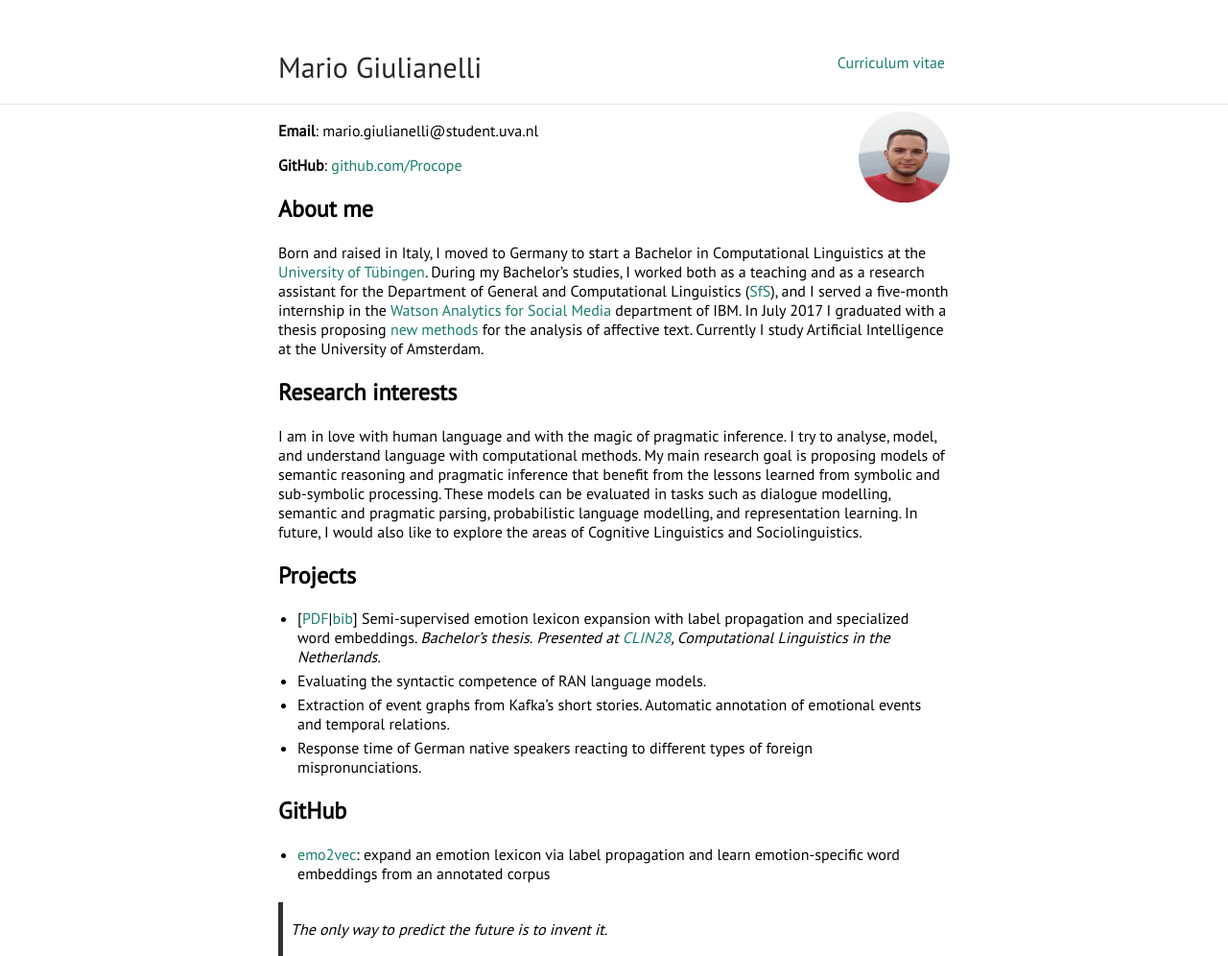
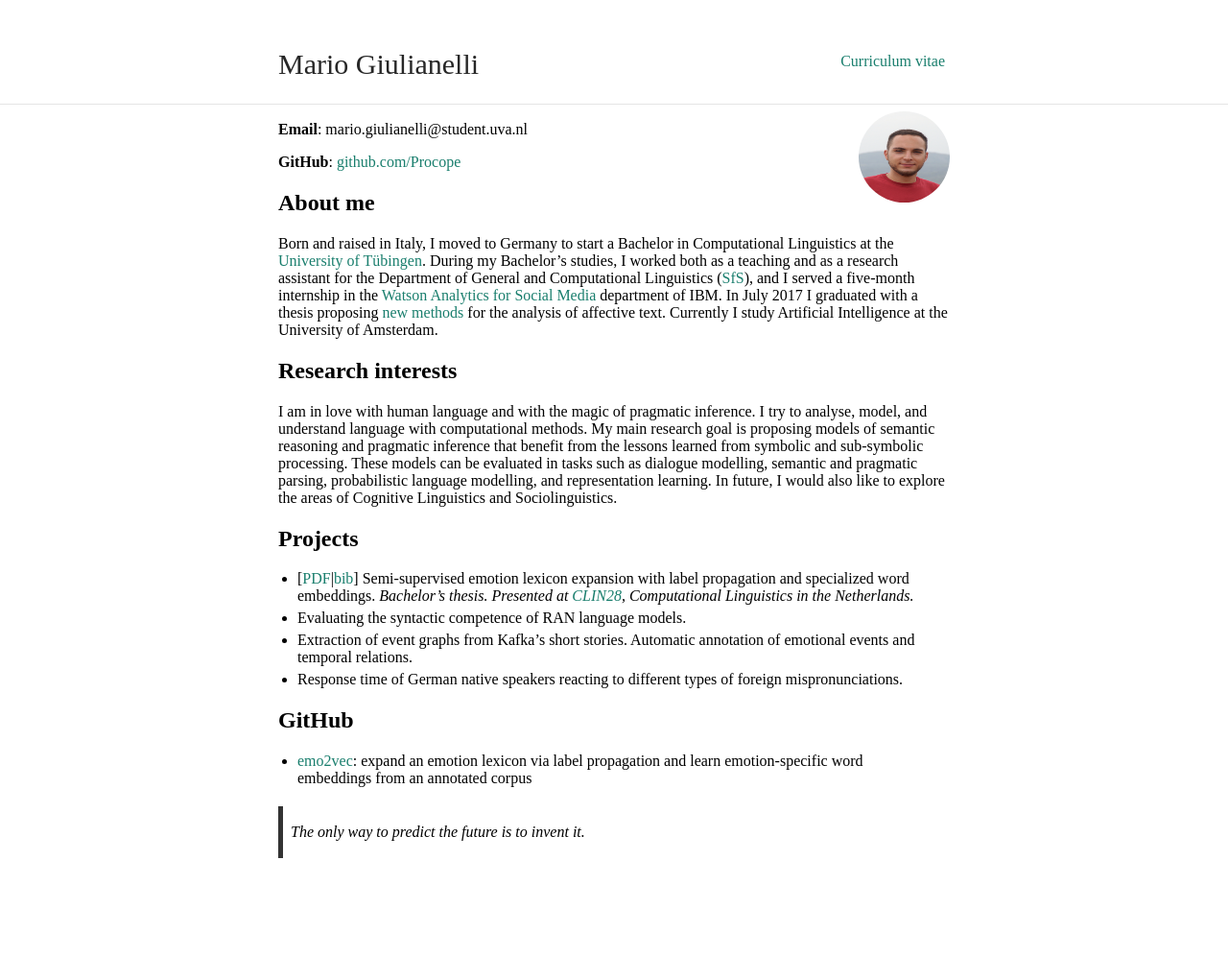
Before and after one commit to glnmario/glnmario.github.io, a Jekyll site: the page built from index.md, in a window 1280 px wide. Shown: the whole page at 96% size. Built offline with Jekyll 4.4.1, drawn with Linux system fonts in a browser that asks for light colours; some web fonts are replaced; after the commit the page ends 900 px from its top, so only the background shows below that.

Commit message:
Update default.html

```diff
--- a/_layouts/default.html
+++ b/_layouts/default.html
@@ -21,7 +21,7 @@
         {% assign url = site.url | append: site.baseurl | append: page.url %}
     {% endif %}
     <meta name="description" content="{{ desc }}">
-    <link href="https://fonts.googleapis.com/css?family=PT+Sans" rel="stylesheet" type='text/css'>
+    <link href="https://fonts.googleapis.com/css?family=Encode+Sans+Expanded" rel="stylesheet" type='text/css'>
     <link rel="alternate" type="application/rss+xml" title="{{ site.title }} RSS" href="/feed.xml" />
     <link rel="stylesheet" href="{{ site.url }}{{ site.baseurl }}/css/main.css">
     {% if site.favicon %}
```
